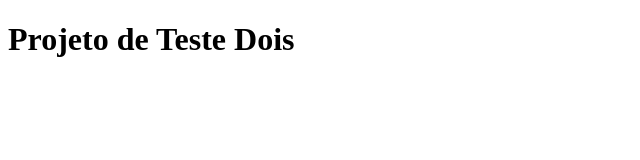
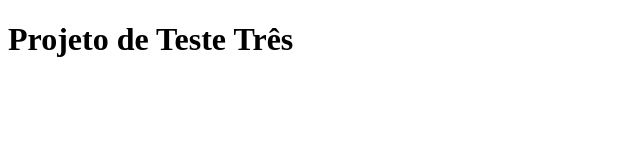
Before and after one commit to ramguimaraes/aula_01, a plain HTML site: page index.html in a window 1280 px wide. Shown: the full height of the page, 0-640 px from the left. Drawn offline with Linux system fonts and the light colour scheme.

```diff
--- a/index.html
+++ b/index.html
@@ -4,9 +4,9 @@
     <meta charset="UTF-8">
     <meta http-equiv="X-UA-Compatible" content="IE=edge">
     <meta name="viewport" content="width=device-width, initial-scale=1.0">
-    <title>Projeto de Teste Dois</title>
+    <title>Projeto de Teste Três</title>
 </head>
 <body>
-    <h1>Projeto de Teste Dois</h1>
+    <h1>Projeto de Teste Três</h1>
 </body>
 </html>
```
Also changed, not shown: 1 other file.
